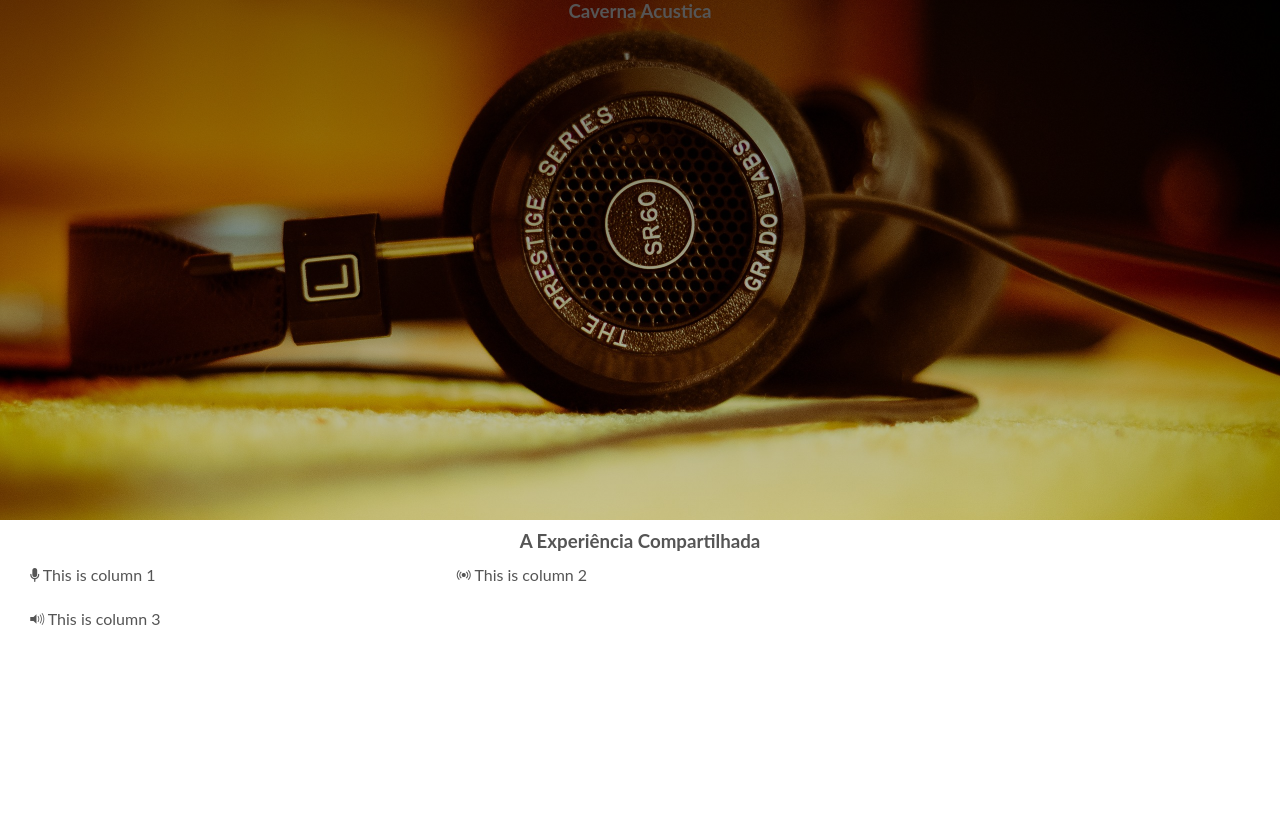
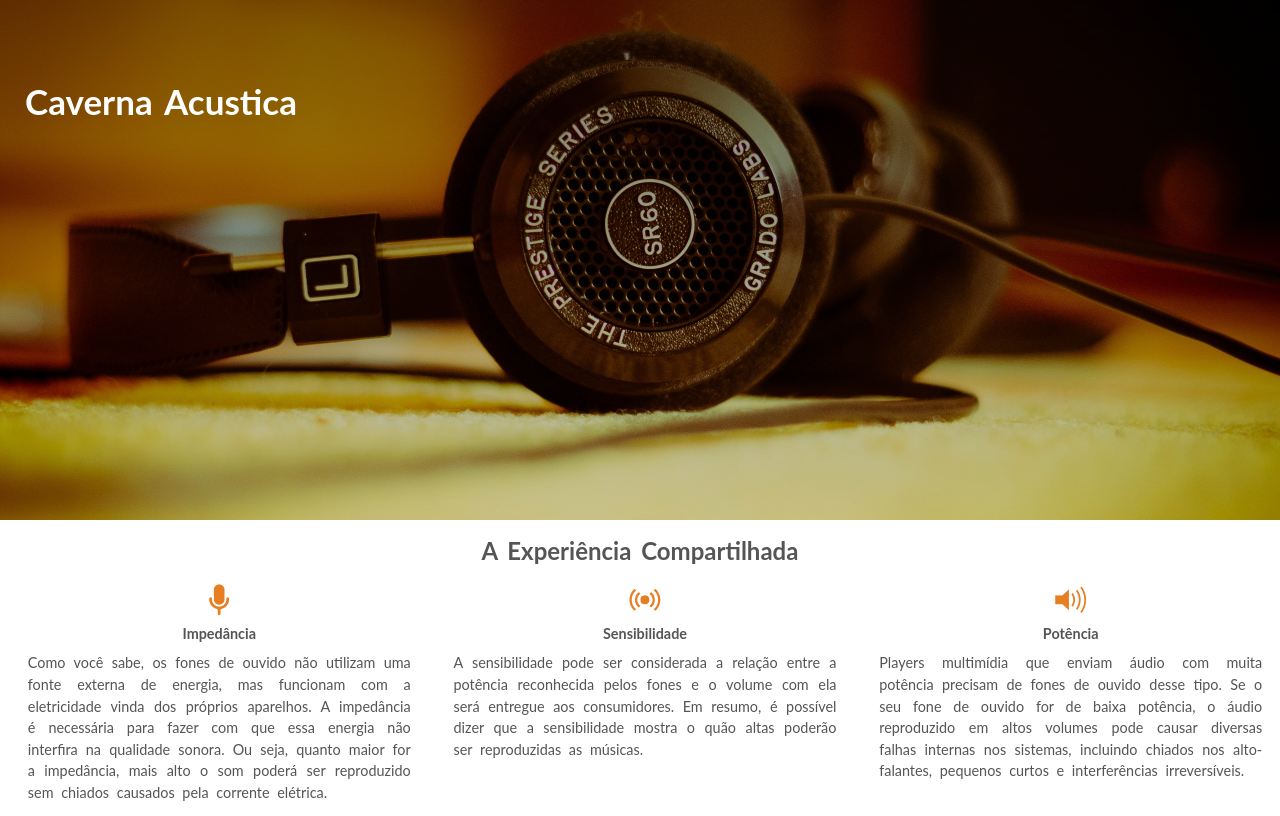
Before and after one commit to hebertferreira/cavernaacustica, a plain HTML site: page index.html in a window 1280 px wide. Drawn offline with Linux system fonts and the light colour scheme; files whose address does not match are found by name.

Commit message:
Quarto commit

```diff
--- a/index.html
+++ b/index.html
@@ -14,31 +14,44 @@
         <header>
            <nav>
                <div class="row">
-                   <h3 class="">Caverna Acustica</h3>
+
                </div>
            </nav>
+
+           <div class="thetext-box">
+               <h2>Caverna Acustica</h2>
+           </div>
         </header>
 
-        <section>
-        <div class="section-group">
+        <section class="section-group">
         <div class="row">
-        <h3>A Experiência Compartilhada</h3>
+        <h2>A Experiência Compartilhada</h2>
+
         </div>
 
         <div class="col span_1_of_3 box">
         <i class="ion-mic-a icon-big"></i>
-        This is column 1
+        <h3>Impedância</h3>
+        <p>
+Como você sabe, os fones de ouvido não utilizam uma fonte externa de energia, mas funcionam com a eletricidade vinda dos próprios aparelhos. A impedância é necessária para fazer com que essa energia não interfira na qualidade sonora. Ou seja, quanto maior for a impedância, mais alto o som poderá ser reproduzido sem chiados causados pela corrente elétrica.
+        </p>
         </div>
 
         <div class="col span_1_of_3 box">
         <i class="ion-radio-waves icon-big"></i>
-        This is column 2
+        <h3>Sensibilidade</h3>
+        <p>
+            A sensibilidade pode ser considerada a relação entre a potência reconhecida pelos fones e o volume com ela será entregue aos consumidores. Em resumo, é possível dizer que a sensibilidade mostra o quão altas poderão ser reproduzidas as músicas.
+        </p>
         </div>
+
+
         <div class="col span_1_of_3 box">
         <i class="ion-volume-high icon-big"></i>
-        This is column 3
-        </div>
-
+        <h3>Potência</h3>
+        <p>
+            Players multimídia que enviam áudio com muita potência precisam de fones de ouvido desse tipo. Se o seu fone de ouvido for de baixa potência, o áudio reproduzido em altos volumes pode causar diversas falhas internas nos sistemas, incluindo chiados nos alto-falantes, pequenos curtos e interferências irreversíveis.
+        </p>
         </div>
         </section>
 
--- a/resources/css/style.css
+++ b/resources/css/style.css
@@ -22,15 +22,75 @@
     background-position: center;
 }
 
+.thetext-box{
+    position: absolute;
+    width: 480px;
+    top: 10%;
+    margin-left: 25px;
+}
+
+.thetext-box h2{
+    margin-top: 0;
+    margin-bottom: 60px;
+    color: #fff;
+    font-size: 35px;
+    word-spacing: 4px;
+
+}
+
 .row{
     max-width: 1140px;
     margin: 0 auto;
 }
 
-.section-group{
-    padding: 10px;
+section{
+    padding: 16px 0px;
 }
 
-.row h3{
+section div h2{
+    color: #555;
+    word-spacing: 4px;
+    text-align: center;
+    margin-bottom: 0;
+}
+
+
+section div h2: after{
+    margin-top: 30px;
+    margin-bottom: 20px;
+    display: block;
+    content: " ";
+    background-color: #e67e22;
+    height: 2px;
+    width: 100px;
+    margin: 30px auto;
+}
+
+section div h3{
+    margin-top: 5px;
+    margin-bottom: 10px;
+}
+
+
+.icon-big{
+    font-size: 220%;
+    color: #e67e22;
+    display: block;
+}
+
+.box h3,
+i{
+    line-height: 120%;
+    word-spacing: 4px;
+    font-size: 90%;
     text-align: center;
 }
+
+.box p{
+    line-height: 150%;
+    word-spacing: 4px;
+    font-size: 90%;
+    padding-left: 15px;
+    padding-right: 15px;
+    text-align: justify;
+}
--- a/vendors/css/grid.css
+++ b/vendors/css/grid.css
@@ -9,7 +9,7 @@
 .col {
 	display: block;
 	float:left;
-	margin: 1% 0 1% 1.6%;
+	margin: 1% 0 1% 1%;
 }
 .col:first-child { margin-left: 0; }
 
```
